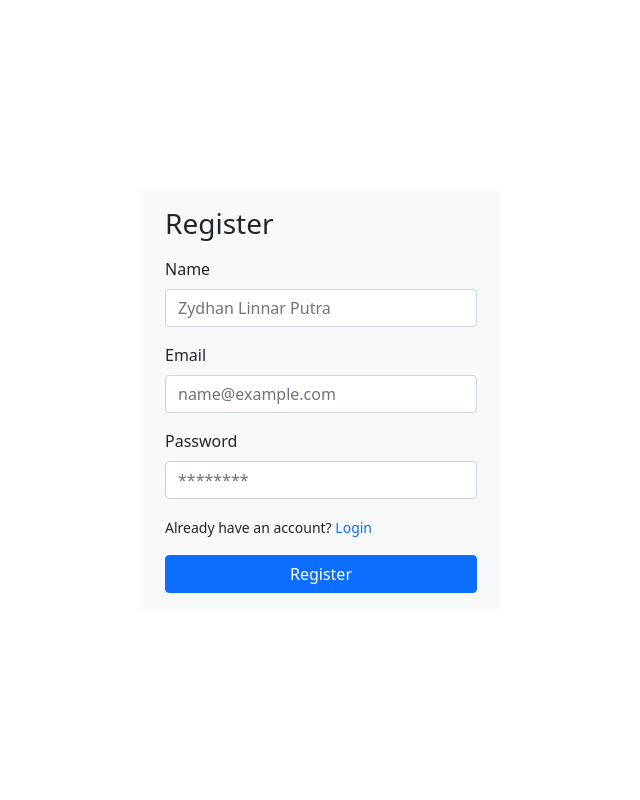
After one commit to 2021-IF-PemrogramanWeb/studi-kasus-1-zydhanlinnar11, a PHP site: page /register in a window 1280 px wide. The commit adds this page. Shown: the whole page, without its empty margins (319-959 px from the left). Run offline with PHP 8.4, Linux system fonts and the light colour scheme.

Commit message:
Add basic register

```diff
--- /dev/null
+++ b/register/index.php
@@ -0,0 +1,143 @@
+<?php
+
+session_start();
+
+if ($_SERVER['REQUEST_METHOD'] === 'POST') {
+    require_once "../config.php";
+
+    // Register user
+    $name = $_POST['name'];
+    $email = $_POST['email'];
+    $password = $_POST['password'];
+
+    if(empty(trim($name))) {
+        header('location: /register');
+        $_SESSION["warning"] = "Name can't be empty";
+        exit;
+    }
+    if(!preg_match('/^[ a-zA-Z0-9]+$/', trim($name))) {
+        header('location: /register');
+        $_SESSION["warning"] = "Name can only contain letters, numbers, and space.";
+        exit;
+    }
+
+    if(empty($email)) {
+        header('location: /register');
+        $_SESSION["warning"] = "Email can't be empty";
+        exit;
+    }
+    if(!preg_match('/^[a-zA-Z0-9_@.]+$/', $email)) {
+        header('location: /register');
+        $_SESSION["warning"] = "Email can only contain letters, numbers, dot, and underscores.";
+        exit;
+    }
+
+    if(empty($password)) {
+        header('location: /register');
+        $_SESSION["warning"] = "Password can't be empty";
+        exit;
+    }
+    if(!preg_match('/^[a-zA-Z0-9_]+$/', $password)) {
+        header('location: /register');
+        $_SESSION["warning"] = "Password can only contain letters, numbers, and underscores.";
+        exit;
+    }
+
+    // All data is in valid state
+    $sql = "INSERT INTO users (name, email, password) VALUES (?, ?, ?)";
+    if($statement = mysqli_prepare($link, $sql)) {
+        mysqli_stmt_bind_param($statement, "sss", $name, $email, password_hash($password, PASSWORD_BCRYPT));
+        if (mysqli_stmt_execute($statement)) {
+            header("location: /login");
+            $_SESSION["success_msg"] = "Account created";
+        } else {
+            header("location: /register");
+            $_SESSION["warning"] = "Can't create account";
+        }
+        mysqli_stmt_close($statement);
+        exit;
+    } else {
+        header("location: /register");
+        $_SESSION["warning"] = "Can't create account";
+        exit;
+    }
+}
+
+if ($_SESSION["loggedin"] ?? false) {
+    header('location: /');
+    exit;
+}
+?>
+
+<!DOCTYPE html>
+<html lang="en">
+<head>
+    <meta charset="UTF-8">
+    <meta http-equiv="X-UA-Compatible" content="IE=edge">
+    <meta name="viewport" content="width=device-width, initial-scale=1.0">
+    <link href="https://cdn.jsdelivr.net/npm/bootstrap@5.0.2/dist/css/bootstrap.min.css" rel="stylesheet" integrity="sha384-EVSTQN3/azprG1Anm3QDgpJLIm9Nao0Yz1ztcQTwFspd3yD65VohhpuuCOmLASjC" crossorigin="anonymous">
+    <script src="https://cdn.jsdelivr.net/npm/bootstrap@5.0.2/dist/js/bootstrap.bundle.min.js" integrity="sha384-MrcW6ZMFYlzcLA8Nl+NtUVF0sA7MsXsP1UyJoMp4YLEuNSfAP+JcXn/tWtIaxVXM" crossorigin="anonymous"></script>
+    <title>Register</title>
+</head>
+<body class="vh-100 d-flex align-items-center justify-content-center">
+    <form style="min-width: 360px;" method="post" class="bg-light py-3 px-4 needs-validation" novalidate>
+        <h3 class="mb-3">Register</h3>
+        <?php
+            if (isset($_SESSION['warning'])) {
+                echo '<div class="alert alert-danger" role="alert">'. $_SESSION['warning'] .'</div>';
+                unset($_SESSION['warning']);
+            }
+        ?>
+        <div class="mb-3">
+            <label for="name" class="form-label">Name</label>
+            <input type="text" class="form-control" id="name" name="name" placeholder="Zydhan Linnar Putra" required>
+            <div class="invalid-feedback">
+                Please enter name.
+            </div>
+        </div>
+        <div class="mb-3">
+            <label for="email" class="form-label">Email</label>
+            <input type="email" class="form-control" id="email" name="email" placeholder="name@example.com" required>
+            <div class="invalid-feedback">
+                Please enter valid email.
+            </div>
+        </div>
+        <div class="mb-3">
+            <label for="password" class="form-label">Password</label>
+            <input type="password" class="form-control" id="password" name="password" placeholder="********" required>
+            <div class="invalid-feedback">
+                Please enter password.
+            </div>
+        </div>
+        <div class="mb-3">
+            <small>Already have an account? <a href="/login" class="text-decoration-none">Login</a></small>
+        </div>
+        <div>
+            <button type="submit" class="btn btn-primary w-100">Register</button>
+        </div>
+    </form>
+
+    <script>
+        (function () {
+        'use strict'
+
+        // Fetch all the forms we want to apply custom Bootstrap validation styles to
+        var forms = document.querySelectorAll('.needs-validation')
+
+
+        Array.prototype.slice.call(forms)
+            .forEach(function (form) {
+                console.log(form)
+                form.addEventListener('submit', function (event) {
+                    if (!form.checkValidity()) {
+                        event.preventDefault()
+                        event.stopPropagation()
+                    }
+
+                    form.classList.add('was-validated')
+                }, false)
+            })
+        })()
+    </script>
+</body>
+</html>
```
Also changed, not shown: config.php (added, +13 -0 lines), index.php (+8 -11 lines), login/index.php (added, +81 -0 lines), thisSupposedToBeNotInPublic/db.sql (added, +10 -0 lines), logout/index.php (added).
